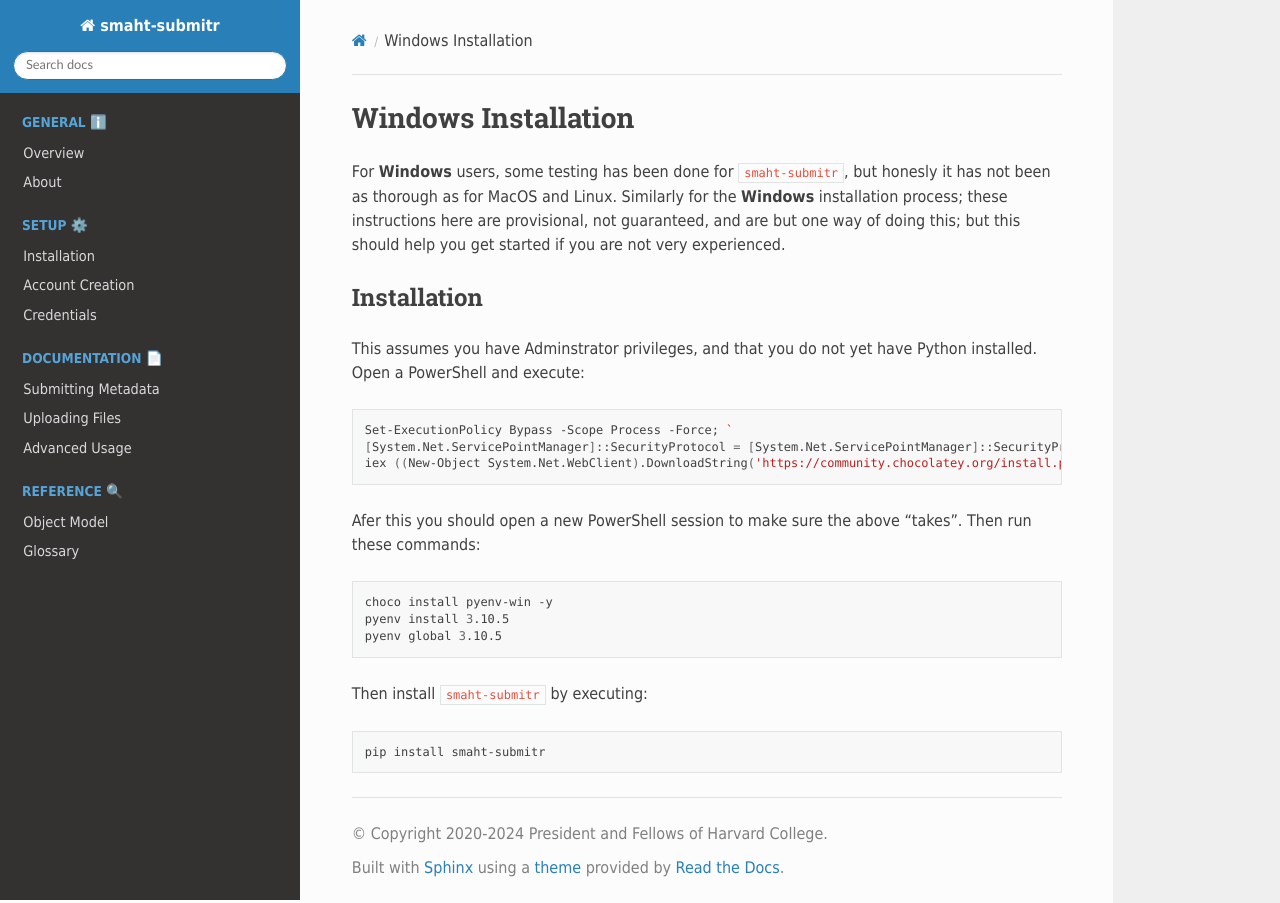
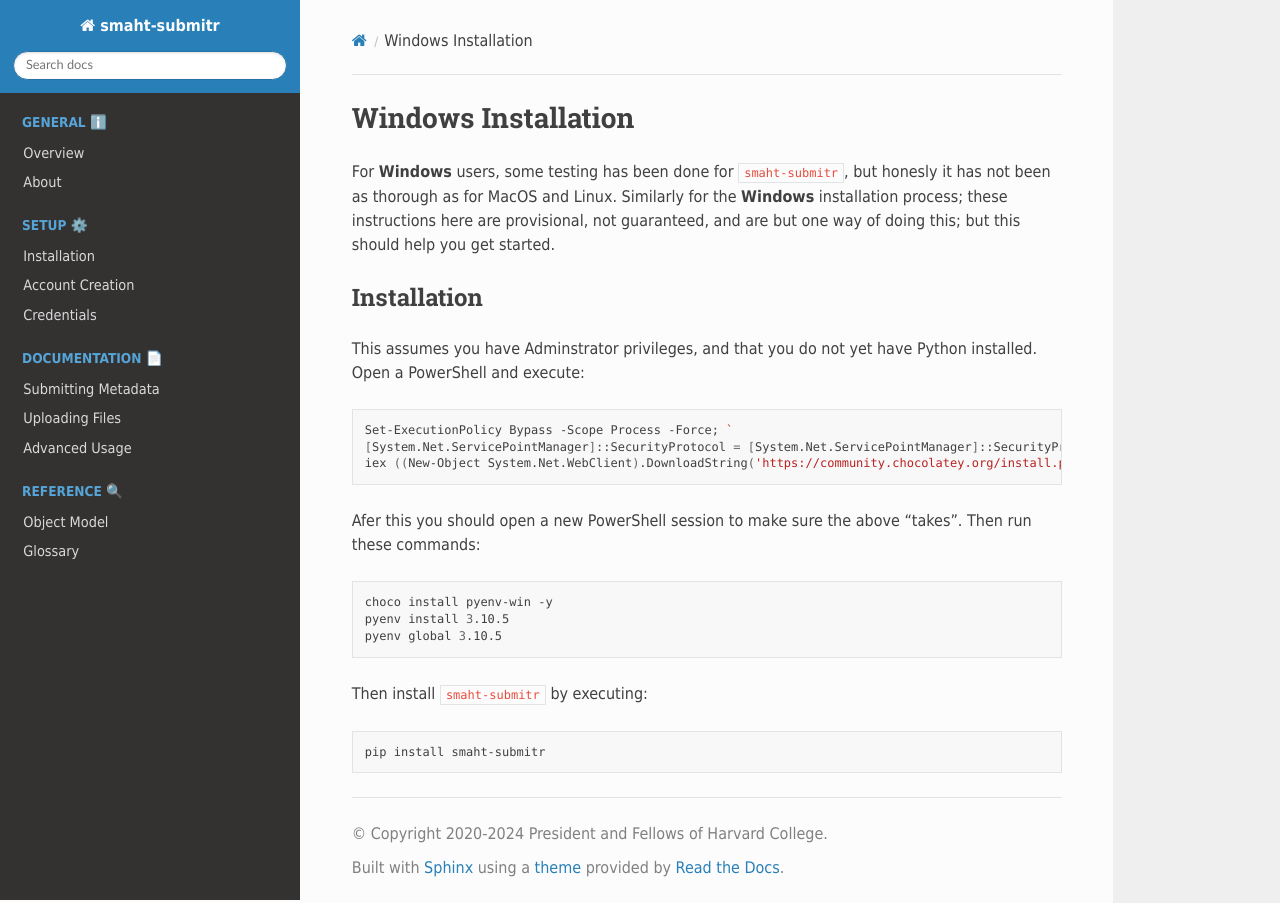
Before and after one commit to smaht-dac/submitr, a Sphinx documentation site: the page built from docs/source/windows_installation.rst, in a window 1280 px wide. Built offline with Sphinx 7.4.7 and the Read the Docs theme 3.1.0, drawn with Linux system fonts in a browser that asks for light colours.

Commit message:
thug commit for docs

```diff
--- a/docs/source/object_model.rst
+++ b/docs/source/object_model.rst
@@ -152,7 +152,7 @@
 
 .. raw:: html
 
-    <span style="color:#aaaaaa;">[ <small>Generated: 2025-02-13 3:47 PM EST | <a target='_blank' style="color:#aaaaaa" href='https://data.smaht.org/profiles/?format=json'>data.smaht.org</a> 0.133.6</small> ]</span><p />
+    <span style="color:#aaaaaa;">[ <small>Generated: 2025-02-13 3:58 PM EST | <a target='_blank' style="color:#aaaaaa" href='https://data.smaht.org/profiles/?format=json'>data.smaht.org</a> 0.133.6</small> ]</span><p />
     <p />
 
 
--- a/docs/source/windows_installation.rst
+++ b/docs/source/windows_installation.rst
@@ -9,7 +9,7 @@
 but honesly it has not been as thorough as for MacOS and Linux.
 Similarly for the **Windows** installation process;
 these instructions here are provisional, not guaranteed, and are but one way of doing this;
-but this should help you get started if you are not very experienced.
+but this should help you get started.
 
 Installation
 ============
```
